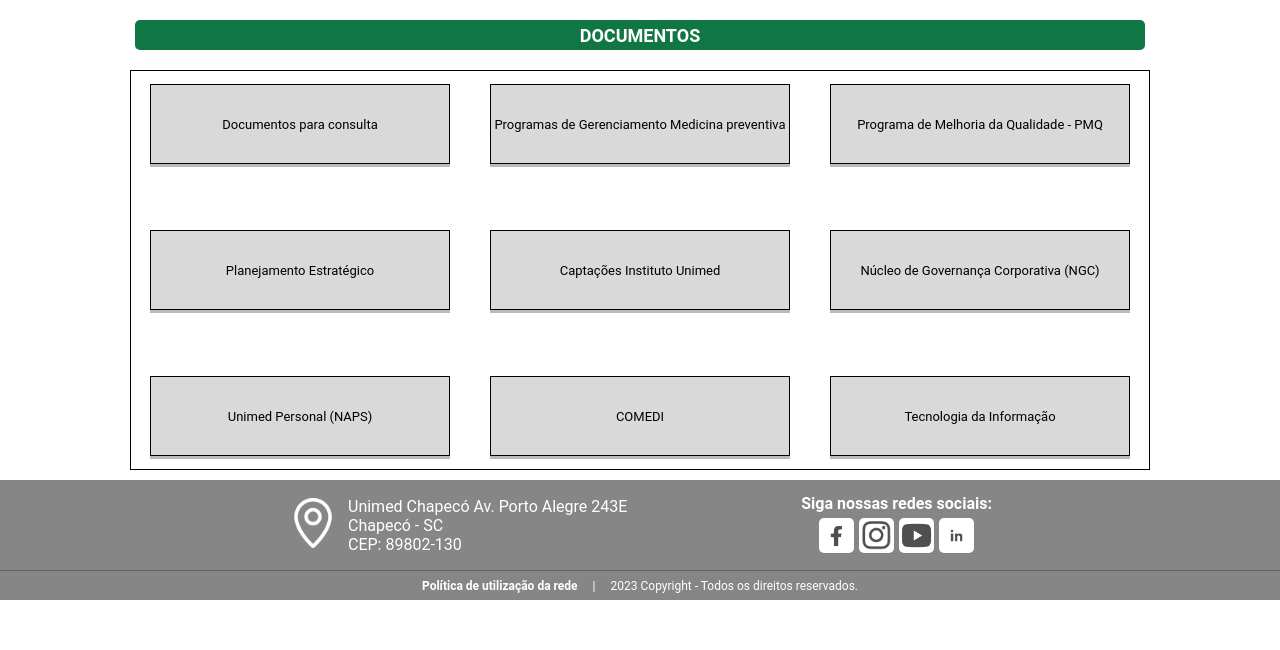
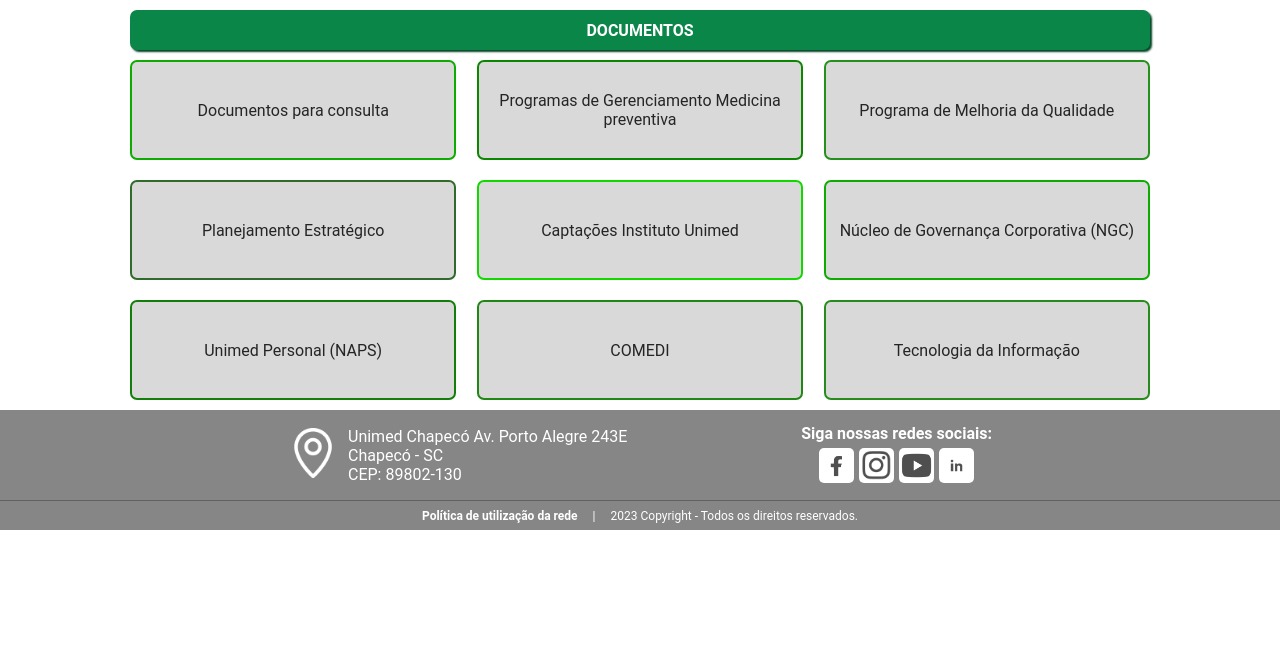
Before and after one commit to NewtNiu/IntranetUnimed-snc, a PHP site: page /documentos.html in a window 1280 px wide. Shown: the part 150-800 px from the top of the page. Run offline with PHP 8.4, Linux system fonts and the light colour scheme; some web fonts are replaced.

Commit message:
30/06 16:04

```diff
--- a/documentos.html
+++ b/documentos.html
@@ -38,51 +38,66 @@
             <li id="nav" class="pgatual"><a href="documentos.html">Documentos</a></li>
         </ul>
     </nav>
-<!--pesquisa siglario-->
-
-    <section name="boxsiglario" id="" class="boxsiglario">
-        <section name="headerSiglario" id="" class="headerSiglario">
-
-            <div name="descricao" id="" class="descricaoHeader">DOCUMENTOS</div>
-
-        </section>
+<!--Documentos Header-->
+    <section name="boxHeaderDocumentos" id="" class="boxHeaderDocumentos">
+        <p>DOCUMENTOS</p>
     </section>
 
-    <section class="documents">
-        <div name="Documentos Consulta" id="boxDocsConsulta" class="boxDocumentos">
-            Documentos para consulta
+<!--Documentos-->
+    <section name="boxDocumentos" id="" class="boxCorpoDocumentos">
+
+        <div name="documentosConsultas" id="documentosConsultas" class="boxDocumentos">
+            <div name="" id="" class="conteudoBoxDocumentos">
+                Documentos para consulta
+            </div>
         </div>
 
-        <div name="Programas de Gerenciamento" id="boxProgramasGerenciamento" class="boxDocumentos">
-            Programas de Gerenciamento Medicina preventiva
+        <div name="programasDeGerenciamento" id="programasDeGerenciamento" class="boxDocumentos">
+            <div name="" id="" class="conteudoBoxDocumentos">
+                Programas de Gerenciamento Medicina preventiva
+            </div>
         </div>
 
-        <div name="Programa de Melhoria" id="boxProgramaMelhoria" class="boxDocumentos">
-            Programa de Melhoria da Qualidade - PMQ
+        <div name="programaMelhoriaDeQualidade" id="programaMelhoriaDeQualidade" class="boxDocumentos">
+            <div name="" id="" class="conteudoBoxDocumentos">
+                Programa de Melhoria da Qualidade
+            </div>
         </div>
 
-        <div name="Planejamento Estratégico" id="boxPlanejamentoEstrategico" class="boxDocumentos">
-            Planejamento Estratégico
+        <div name="planejamentoEstrategico" id="planejamentoEstrategico" class="boxDocumentos">
+            <div name="" id="" class="conteudoBoxDocumentos">
+                Planejamento Estratégico
+            </div>
         </div>
 
-        <div name="Captações Instituto Unimed" id="boxCaptacoesInstituto" class="boxDocumentos">
-            Captações Instituto Unimed
+        <div name="captacoesInstitutoUnimed" id="captacoesInstitutoUnimed" class="boxDocumentos">
+            <div name="" id="" class="conteudoBoxDocumentos">
+                Captações Instituto Unimed
+            </div>
         </div>
 
-        <div name="Núcleo de Governança" id="boxNucleoGovernanca" class="boxDocumentos">
-            Núcleo de Governança Corporativa (NGC)
+        <div name="nucleoDeGovernancaCorporativa" id="nucleoDeGovernancaCorporativa" class="boxDocumentos">
+            <div name="" id="" class="conteudoBoxDocumentos">
+                Núcleo de Governança Corporativa (NGC)
+            </div>
         </div>
 
-        <div name="Unimed Personal" id="boxUnimedPersonal" class="boxDocumentos">
-            Unimed Personal (NAPS)
+        <div name="unimedPersonal" id="unimedPersonal" class="boxDocumentos">
+            <div name="" id="" class="conteudoBoxDocumentos">
+                Unimed Personal (NAPS)
+            </div>
         </div>
 
-        <div name="COMEDI" id="boxComedi" class="boxDocumentos">
+        <div name="comed" id="comed" class="boxDocumentos">
+            <div name="" id="" class="conteudoBoxDocumentos">
             COMEDI
+            </div>
         </div>
 
-        <div name="Tecnologia da Informação" id="boxTecnologiaInformacao" class="boxDocumentos">
+        <div name="tecnologiaDaInformacao" id="tecnologiaDaInformacao" class="boxDocumentos">
+            <div name="" id="" class="conteudoBoxDocumentos">
             Tecnologia da Informação
+            </div>
         </div>
 
     </section>
--- a/documentos_styles.css
+++ b/documentos_styles.css
@@ -62,7 +62,6 @@ header div{
 }
 
 /*-----===CONTEUDO===-----*/
-
 /*--container--*/
 .conteudo{
     width: 1020px;
@@ -123,176 +122,116 @@ div nav ul hr{
     transform: rotate(90deg);
     width: 20px;
 }
-
-/*-----===SIGLARIO===-----*/
-
-/*-----===PESQUISA SIGARIOS===-----*/
-.boxSiglas{
+/*-----===HEADER DOCUMENTOS===-----*/
+.boxHeaderDocumentos{
     width: 100%;
-    height: 130px;
-    background-color: #E0E5E0;
-    border-radius: 5px;
-    display: flex;
-    flex-direction: row;
-    justify-content: center;
-    align-content: center;
-    flex-wrap: wrap;
-    gap: 1%;
-}
-.boxTiposSigSen{
-    width: 25%;
-    height: 120px;
-    background-color: #107643;
+    height: 40px;
+    background-color: #0b8649;
     border-radius: 7px;
-    border: 2px solid #07532e;
-    margin-left: 4px;
-
-    display: flex;
-    flex-direction: column;
-    align-items: center;
-    justify-content: center;
-}
-.boxSiglas49{
-    /* background-color: red; */
-    width: 99%;
-    height: 49%;
-
-    display: flex;
-    flex-direction: row;
-    justify-content: center;
-    align-items: center;
-}
-.paginaPesquisarPorSiglas{
-    width: 95%;
-    height: 80%;
-    /* background-color: brown; */
-    font-weight: bold;
-
+    box-shadow: 2px 2px 2px #044424;
     display: flex;
     justify-content: center;
     align-items: center;
+    font-weight: bold;
 }
-.paginaPesquisarPorSiglas :hover{
-    color: #76b852;
-}
-.divisaoSiglasSentenças{
-    background-color: white;
-    width: 95%;
-    transform: rotate(50%);
-}
-.boxSentenças49{
-    /* background-color: blue; */
-    width: 99%;
-    height: 49%;
+/*-----===DOCUMENTOS===-----*/
+.boxCorpoDocumentos{
+    width: 1020px;
 
     display: flex;
+    flex-wrap: wrap;
     flex-direction: row;
-    justify-content: center;
+    justify-content: space-between;
     align-items: center;
+    gap: 20px;
 }
-.paginaPesquisarPorSentenças{
-    width: 95%;
-    height: 80%;
-    background-color: #10452B;
+.boxDocumentos{
+    width: 32%;
+    height: 100px;
+    background-color: #D9D9D9;
     border-radius: 7px;
-    font-weight: bold;
-
-    display: flex;
-    justify-content: center;
-    align-items: center;
-}
-.divisaoTiposProcurar{
-    background-color: #10452B;
-    width: 4px;
-}
-.boxProcurarPor{
-    width: 72%;
-    height: 120px;
-    /* background-color: #a8ffd3; */
-
-    display: flex;
-    flex-direction: column;
-    justify-content: center;
-    align-items: start;
-    gap: 15px;
-}
-.pesquisarPorSentenças{
-    color: #07532e;
-    font-size: large;
-    font-weight: bold;
-}
-.searchSentenças{
-    width: 550px;
-    height: 40px;
-    border: 1px solid black;
-    border-radius: 7px;
-    padding: 0px 15px 0px 10px;
-    color: black;
-}
-/*---===boxsiglario===---*/
-.boxsiglario{
-    width: 100%;
-    height: 50px;
-
-    display: flex;
-    flex-direction: column;
-    justify-content: center;
-    align-items: center;
-    flex-wrap: nowrap;
-    gap: 10px;
-}
-.headerSiglario{
-    width: 99%;
-    height: 30px;
+    border: 2px solid #b4b3b3;
+    text-align: center;
     display: flex;
     flex-direction: row;
-    justify-content: center;
-}
-
-
-.descricaoHeader{
-    width: 100%;
-    height: 100%;
-    background-color: #107643;
-    border-radius: 5px;
-    font-size: large;
-    font-weight: bold;
-    display: flex;
+    flex-wrap: nowrap;
     justify-content: center;
     align-items: center;
 }
 
-/*Documentos*/
-
-.documents{
-    height: 400px;
-    width: 100%;
-    border: 1px solid black;
-    display: flex;
-    flex-wrap: wrap;
-    align-items: center;
-    justify-content: center;
-    gap: 40px;
-
+.conteudoBoxDocumentos{
+    color: #252525;
+    cursor: help;
 }
 
-.documents div{
-    color: black;
+.conteudoBoxDocumentos:hover{
+    color: #000000;
+    transition: 0.7s;
+    font-size: 17px;
 }
 
-
-.boxDocumentos{
-    height: 80px;
-    width: 300px;
-    background-color: #D9D9D9;
-    display: flex;
-    align-items: center;
-    justify-content: center;
-    font-size: 13px;
-    border: 1px solid black;
-    box-shadow: 0px 3px #BBBBBB;
+#documentosConsultas{
+    border: 2px solid #0EAC00;
+}
+#documentosConsultas:hover{
+    border: 2px solid rgb(16, 49, 7);
 }
 
+#programasDeGerenciamento{
+    border: 2px solid #0c8800;
+}
+#programasDeGerenciamento:hover{
+    border: 2px solid rgb(16, 49, 7);
+}
+
+#programaMelhoriaDeQualidade{
+    border: 2px solid #24911a;
+}
+#programaMelhoriaDeQualidade:hover{
+    border: 2px solid rgb(16, 49, 7);
+}
+
+#planejamentoEstrategico{
+    border: 2px solid #2f6b2a;
+}
+#planejamentoEstrategico:hover{
+    border: 2px solid rgb(18, 85, 4);
+}
+
+#captacoesInstitutoUnimed{
+    border: 2px solid #12d800;
+}
+#captacoesInstitutoUnimed:hover{
+    border: 2px solid rgb(16, 49, 7);
+}
+
+#nucleoDeGovernancaCorporativa{
+    border: 2px solid #0EAC00;
+}
+#nucleoDeGovernancaCorporativa:hover{
+    border: 2px solid rgb(16, 49, 7);
+}
+
+#unimedPersonal{
+    border: 2px solid #137e0a;
+}
+#unimedPersonal:hover{
+    border: 2px solid rgb(16, 49, 7);
+}
+
+#comed{
+    border: 2px solid #1f8815;
+}
+#comed:hover{
+    border: 2px solid rgb(16, 49, 7);
+}
+
+#tecnologiaDaInformacao{
+    border: 2px solid #268d1d;
+}
+#tecnologiaDaInformacao:hover{
+    border: 2px solid rgb(16, 49, 7);
+}
 
 /*-----===FOOTER===-----*/
 footer{
```
